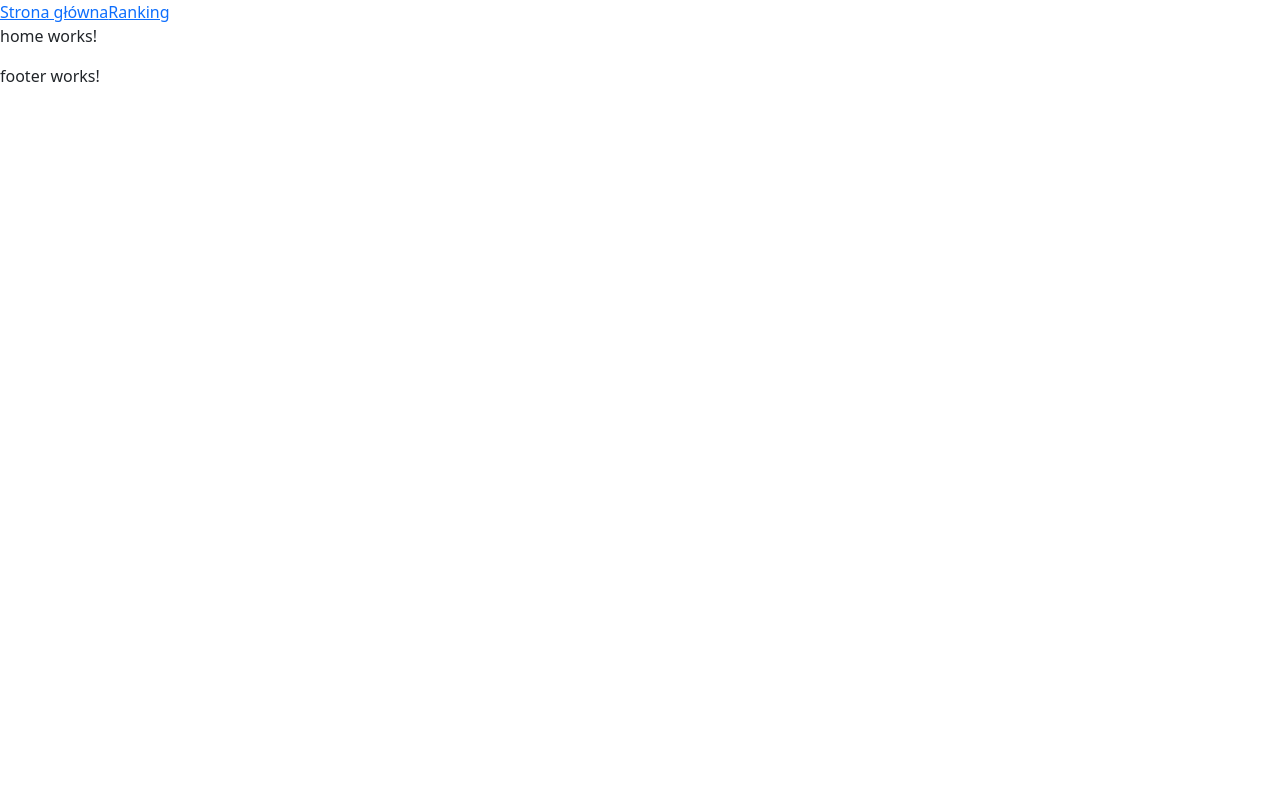
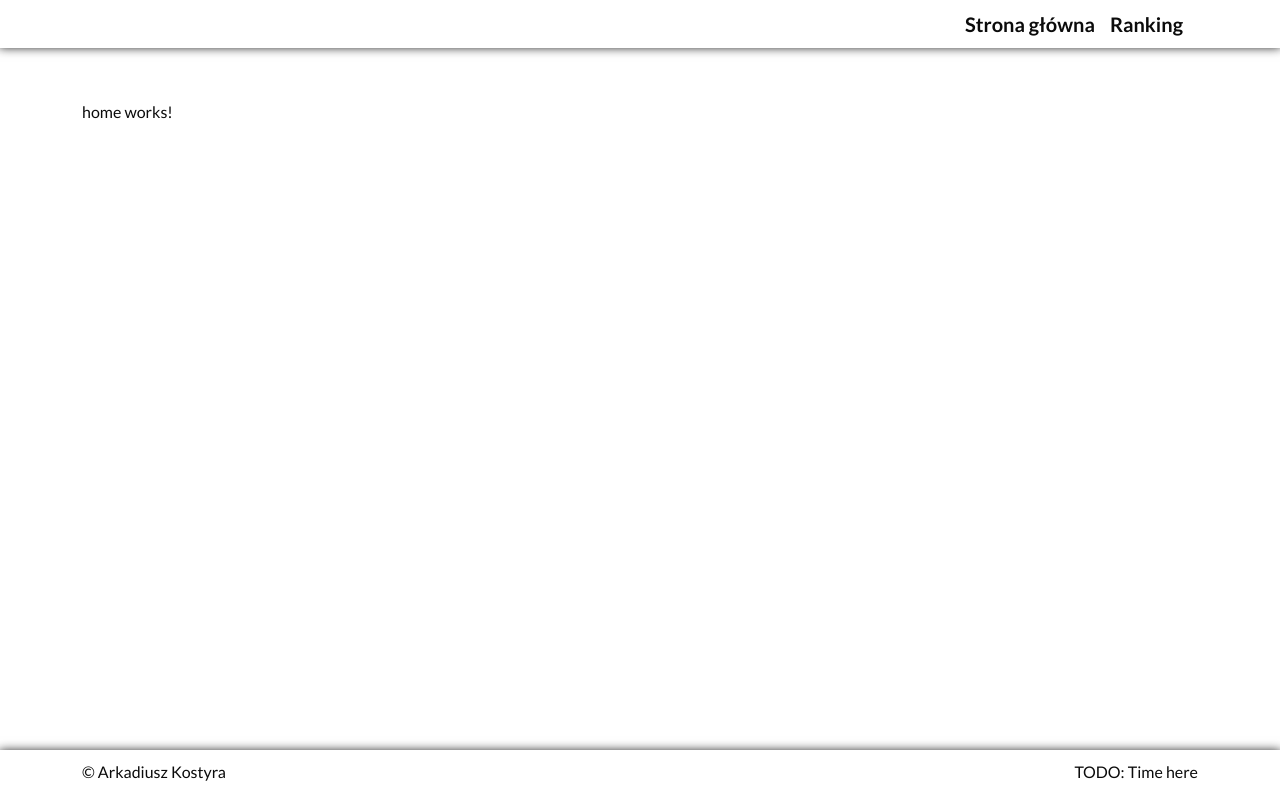
Before and after one commit to AK-21/premier-league-ranking, an Angular app: page / in a window 1280 px wide. Built offline with nearby package versions, Linux system fonts and the light colour scheme.

Commit message:
Created basic layout

```diff
--- a/src/app/app.component.css
+++ b/src/app/app.component.css
@@ -0,0 +1,5 @@
+
+main {
+    min-height: 800px;
+    padding-top: 100px;
+}
--- a/src/app/app.component.html
+++ b/src/app/app.component.html
@@ -1,5 +1,5 @@
 <app-header></app-header>
-
-<router-outlet></router-outlet>
-
+<main>
+    <router-outlet></router-outlet>
+</main>
 <app-footer></app-footer>
--- a/src/app/footer/footer.component.css
+++ b/src/app/footer/footer.component.css
@@ -0,0 +1,12 @@
+footer {
+    width: 100%;
+    position:fixed;
+    bottom:0;
+    box-shadow: 0px 2px 10px 1px #0b0b0b;
+    background-color: #ffffff;
+    padding-top: 10px;
+}
+
+footer div:nth-child(2) {
+    text-align: right;
+}
--- a/src/app/footer/footer.component.html
+++ b/src/app/footer/footer.component.html
@@ -1 +1,12 @@
-<p>footer works!</p>
+<footer>
+    <div class="container clearfix">
+        <div class="row">
+            <div class="col-sm-6">
+                <p>&copy; Arkadiusz Kostyra</p>
+            </div>
+            <div class="col-sm-6">
+                <p> TODO: Time here </p>
+            </div>
+        </div>
+    </div>
+</footer>
--- a/src/app/header/header.component.css
+++ b/src/app/header/header.component.css
@@ -0,0 +1,63 @@
+header {
+    width: 100%;
+    position:fixed;
+    top:0;
+    box-shadow: 0px -2px 10px 1px #0b0b0b;
+    background-color: #ffffff;
+    overflow: hidden;
+}
+
+nav {
+    text-align: right;
+}
+
+nav ul {
+    margin: 0;
+    float:right;
+}
+
+nav li {
+    display: block;
+    float: left;
+    margin: 5px 15px;
+
+}
+
+nav li:first-child {
+    margin-right: 0;
+}
+
+nav a {
+    font-size: 20px;
+    padding: 4px 0;
+    font-weight: bold;
+    display: block;
+    position: relative;
+    transition: 0.5s;
+    transform: scale(1);
+}
+
+nav a:hover {
+    padding-top: 5px;
+    padding-bottom: 3px;
+    transform: scale(0.99);
+}
+
+nav a::after {
+    position: absolute;
+    content: " ";
+    height: 2px;
+    width: 90%;
+    background-color: #0b0b0b;
+    box-shadow: 0 2px 3px 0 #0b0b0b;
+    border-radius: 50%;
+    bottom: 0;
+    right: 5%;
+    opacity:0;
+    transition-delay: 0.15s;
+    transition-duration: 0.5s;
+}
+
+nav a:hover::after {
+    opacity:1;
+}
--- a/src/app/header/header.component.html
+++ b/src/app/header/header.component.html
@@ -1,2 +1,8 @@
-<a routerLink="/">Strona główna</a>
-<a routerLink="/ranking">Ranking</a>
+<header>
+    <nav class="container clearfix">
+        <ul>
+            <li><a routerLink="/">Strona główna</a></li>
+            <li><a routerLink="/ranking">Ranking</a></li>
+        </ul>
+    </nav>
+</header>
--- a/src/app/home/home.component.html
+++ b/src/app/home/home.component.html
@@ -1 +1,5 @@
-<p>home works!</p>
+<div class="container">
+    <section>
+        <p>home works!</p>
+    </section>
+</div>
--- a/src/app/pagenotfound/pagenotfound.component.css
+++ b/src/app/pagenotfound/pagenotfound.component.css
@@ -0,0 +1,8 @@
+
+section {
+    text-align: center;
+}
+
+h1 {
+    font-size: 120px;
+}
--- a/src/app/pagenotfound/pagenotfound.component.html
+++ b/src/app/pagenotfound/pagenotfound.component.html
@@ -1 +1,9 @@
-<p>404</p>
+<div class="container">
+    <section>
+        <h1>404</h1>
+        <p>Niestety, nie znaleźliśmy strony, której szukasz</p>
+        <p><a routerLink="/ranking">
+            <strong>Wróć do rankingu</strong>
+        </a></p>
+    </section>
+</div>
--- a/src/app/ranking/ranking.component.html
+++ b/src/app/ranking/ranking.component.html
@@ -1 +1,5 @@
-<p>ranking works!</p>
+<div class="container">
+    <section>
+        <p>ranking works!</p>
+    </section>
+</div>
--- a/src/styles.css
+++ b/src/styles.css
@@ -1 +1,18 @@
-/* You can add global styles to this file, and also import other style files */
+@import url('https://fonts.googleapis.com/css2?family=Lato:wght@400;700&display=swap');
+
+body {
+    font-family: 'Lato', sans-serif;
+    color: #0b0b0b;
+    font-size: 16px;
+    background-color: #ffffff;
+}
+
+a, a:hover, a:visited {
+    text-decoration: none;
+    color: #0b0b0b;
+}
+
+nav ul {
+    list-style-type: none;
+    padding-left: 0;
+}
```
